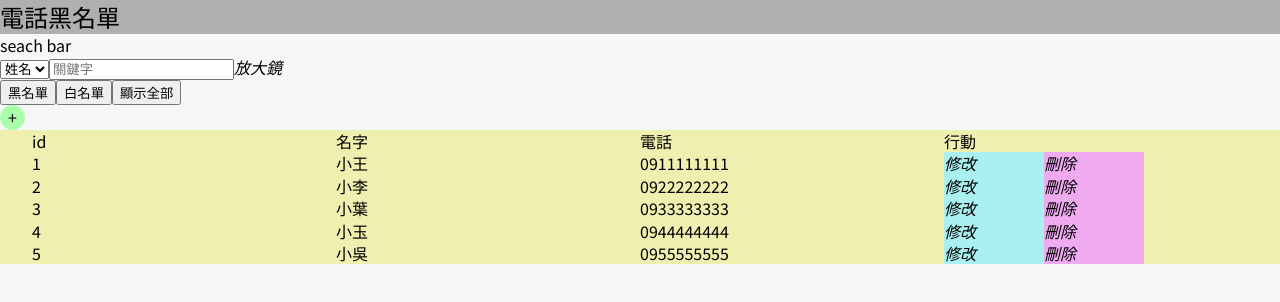
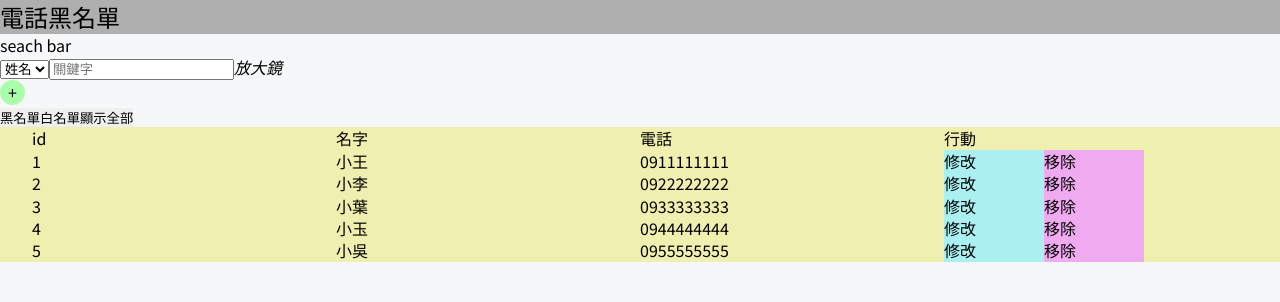
Before and after one commit to Louslife/tel-blacklist-react, a React (Create React App) app: page / in a window 1280 px wide. Shown: the top 302 px of the page. Built offline with nearby package versions, Linux system fonts and the light colour scheme.

Commit message:
view:css init

```diff
--- a/src/component/TelBlacklist.js
+++ b/src/component/TelBlacklist.js
@@ -1,7 +1,10 @@
 import React, { useState, useEffect } from "react";
-import styles from '../css/Customized.module.css';
 
-import "../css/basic.css";
+import Header from '../css/Header.module.css';
+import SearchBar from '../css/SearchBar.module.css';
+import SubCategory from '../css/SubCategory.module.css';
+import Crad from '../css/Crad.module.css';
+import Btn from '../css/Btn.module.css';
 
 function TelBlacklist() {
 
@@ -240,15 +243,16 @@ function TelBlacklist() {
               onClick={hendleSeachTel}>放大鏡</i>
           </div>
         </from>
-        <div className="btn-warp">
-          <button name="black" onClick={hendleFilterTel}>黑名單</button>
-          <button name="white" onClick={hendleFilterTel}>白名單</button>
-          <button name="all" onClick={hendleFilterTel}>顯示全部</button>
-        </div>
       </nav>
 
-      <div className={styles.addTel}
+      <div className={Btn.addTel}
         onClick={hendleCreateTel}>+</div>
+
+      <div className="subCategory">
+        <button name="black" onClick={hendleFilterTel}>黑名單</button>
+        <button name="white" onClick={hendleFilterTel}>白名單</button>
+        <button name="all" onClick={hendleFilterTel}>顯示全部</button>
+      </div>
 
       <main className="container">
         <div className="row">
@@ -256,44 +260,54 @@ function TelBlacklist() {
           <div className="col">名字</div>
           <div className="col">電話</div>
           <div className="col">行動</div>
+          <div className="btn-warp">
+          </div>
         </div>
-
         {(telList ? telList.map((obj, index) =>
           <>
-            <div className="row" key={obj.telId}>
-              <div className="col tel-id"> {obj.telId}</div>
-              <div className="col tel-name"> {obj.telName}</div>
-              <div className="col tel"> {obj.tel}</div>
-              <div className="col tel-action">
-                <div className={styles.telActionRevise}
-                  onClick={() => hendleUpdateTel(obj)}><i>修改</i></div>
-                <div className={styles.telActionDel}
-                  onClick={() => hendleDeleteTel(obj.telId)}><i>刪除</i></div>
+            <div className="cradWrap caption" key={obj.telId}>
+              <div className="row card">
+                <div className="cradId">{obj.telId}</div>
+                <div className="cradName">{obj.telName}</div>
+                <div className="cradTel">{obj.tel}</div>
+                <div className={Btn.btnWarp}>
+                  <div className={Btn.telActionRevise}
+                    onClick={() => hendleUpdateTel(obj)}
+                  >修改</div>
+                  <div className={Btn.telActionDel}
+                    onClick={() => hendleDeleteTel(obj.telId)}
+                  >移除</div>
+                </div>
               </div>
             </div>
-            {(isUpdate && currentTel === obj ?
-              <div className="row">
-                <div className="col"><input onChange={getIdInputValue} type="text" value={`${obj.telId}(id 不可改)`} /></div>
-                <div className="col"><input onChange={getUserInputValue} type="text" placeholder={`${obj.telName}(在這裡更新內容)`} /></div>
-                <div className="col"><input onChange={getTelInputValue} type="text" placeholder={`${obj.tel}(在這裡更新內容)`} /></div>
-                <div className={styles.telActionDel}
-                  onClick={() => hendleSaveTelUpdate(obj)}><i>確定</i></div>
-              </div> : "")}
+
+            {(isUpdate && currentTel === obj ? <div className="cradWrap" key={obj.telId}>
+              <div className="row card">
+                <div className="cradItme"><input onChange={getIdInputValue} type="text" value={`${obj.telId}(id 不可改)`} /></div>
+                <div className="cradItme"><div className="col"><input onChange={getUserInputValue} type="text" placeholder={`${obj.telName}(在這裡更新內容)`} /></div>
+                </div>
+                <div className="cradItme"><input onChange={getTelInputValue} type="text" placeholder={`${obj.tel}(在這裡更新內容)`} /></div>
+                <div className="cradItme btnWarp">
+                  <div className={Btn.telActionDel}
+                    onClick={() => hendleSaveTelUpdate(obj)}><i>確定</i></div>
+                </div>
+              </div>
+            </div> : "")}
+
           </>
         ) : "Get No Data"
         )}
-        {isAdd ? <div className="row">
-          <div className="col"><input name="addId" type="text"
-            onChange={getIdInputValue} /></div>
-          <div className="col"><input name="addUser" type="text"
-            onChange={getUserInputValue} /></div>
-          <div className="col"><input name="addtel" type="text"
-            onChange={getTelInputValue} /></div>
-          <div className="col tel-action">
-            <div className={styles.telActionDel}
-              onClick={hendleSaveTel}><i>確定</i></div>
+        {(isAdd ? <div className="cradWrap">
+          <div className="row card">
+            <div className="cradItme"><input type="text" /></div>
+            <div className="cradItme"><input type="text" /></div>
+            <div className="cradItme"><input type="text" /></div>
+            <div className="cradItme btnWarp">
+              <div className={Btn.telActionDel}
+                onClick={() => hendleSaveTel()}><i>確定</i></div>
+            </div>
           </div>
-        </div> : ""}
+        </div> : "")}
       </main>
     </>
   )
--- a/src/css/Customized.module.css
+++ b/src/css/Btn.module.css
@@ -1,3 +1,7 @@
+.btnWarp{
+  display: flex;
+}
+
 .telActionRevise {
   width: 100px;
   background: #aaf0f0;
--- /dev/null
+++ b/src/css/Crad.module.css
@@ -0,0 +1,11 @@
+.cradWrap{
+
+}
+
+.crad{
+
+}
+
+.cradItme{
+
+}
--- /dev/null
+++ b/src/css/all.css
@@ -0,0 +1,2 @@
+@import url(./basic.css);
+@import url(./reset.css);
--- a/src/css/reset.css
+++ b/src/css/reset.css
@@ -45,3 +45,46 @@ img{
     max-width:100%; /*不使用width:100% 是因避免圖片解析度不好，隨父元素被放大時會糊掉*/
     height:auto;
 }
+
+/* Buttons styles start */
+button {
+  display: inline-block;
+  border: none;
+  padding: 0;
+  margin: 0;
+  text-decoration: none;
+  cursor: pointer;
+  text-align: center;
+}
+
+button:hover,
+button:focus {
+  display: inline-block;
+  border: none;
+  padding: 0;
+  margin: 0;
+  text-decoration: none;
+  cursor: pointer;
+  text-align: center;
+}
+
+button:focus {
+  display: inline-block;
+  border: none;
+  padding: 0;
+  margin: 0;
+  text-decoration: none;
+  cursor: pointer;
+  text-align: center;
+}
+
+button:active {
+  display: inline-block;
+  border: none;
+  padding: 0;
+  margin: 0;
+  text-decoration: none;
+  cursor: pointer;
+  text-align: center;
+}
+/* Button styles end */
--- a/src/index.js
+++ b/src/index.js
@@ -2,7 +2,7 @@ import React from 'react';
 import ReactDOM from 'react-dom';
 import App from "./component/App";
 
-import  "./css/reset.css";
+import "./css/all.css";
 
 ReactDOM.render(
   <React.StrictMode>
```
Also changed, not shown: src/css/Header.module.css (added), src/css/SearchBar.module.css (added), src/css/SubCategory.module.css (added), src/css/basic.css (line endings or trailing spaces).
